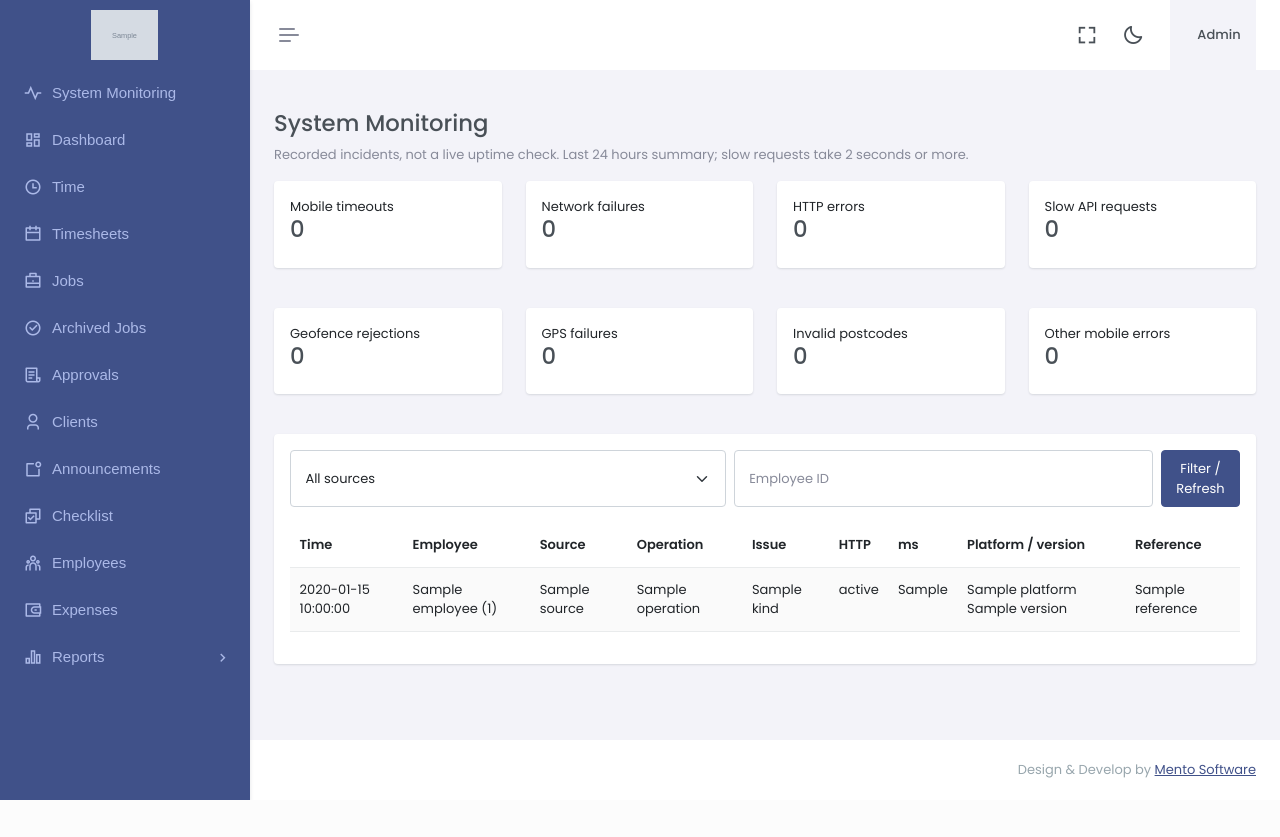
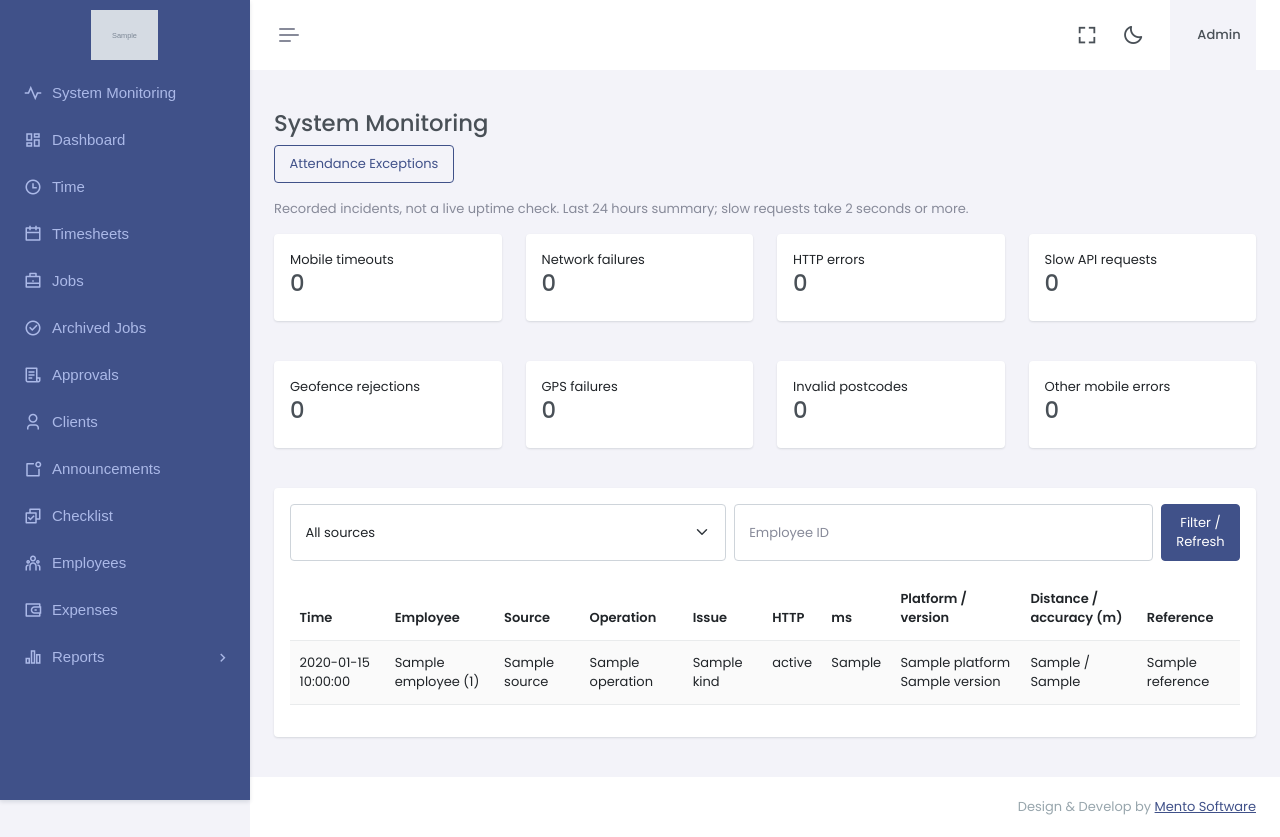
Before and after one commit to mshakil5/tullysmith, a Laravel app: template resources/views/admin/pages/monitoring.blade.php in a window 1280 px wide. Before the commit the page ends 800 px from the top, so only its background shows below. Run offline with Laravel 12, Linux system fonts and the light colour scheme; a user stored in the database is signed in; data comes from the database, SQL or seed files in the repository; tables that the repository leaves empty hold one stand-in row (values such as "Sample post"); the template is opened without the code that fills it: most values are stand-ins (such as "Sample title", 1, 10 or a date in 2020); grey boxes marked "Sample" are stand-in pictures; parts of the project's set-up code (start-up, migrations or seed data) failed here and were passed over; some libraries are stand-ins or nearby versions; some web fonts are replaced.

Commit message:
Implement attendance exception handling and update system monitoring features

```diff
--- a/app/Http/Controllers/Api/DiagnosticsController.php
+++ b/app/Http/Controllers/Api/DiagnosticsController.php
@@ -5,7 +5,7 @@ use App\Services\AppIncident;
 use Illuminate\Http\Request;
 class DiagnosticsController extends Controller {
  public function store(Request $request) {
-  $data=$request->validate(['operation'=>'required|in:dashboard,notifications,attendance,gps,postcode,app_feedback','kind'=>'required|in:timeout,network,error,gps_error,invalid_postcode','platform'=>'nullable|in:ios,android,other','version'=>'nullable|string|max:40','reference'=>'nullable|regex:/^[a-zA-Z0-9-]{8,64}$/D','duration_ms'=>'nullable|integer|min:0|max:600000']);
+  $data=$request->validate(['operation'=>'required|in:dashboard,notifications,attendance,gps,postcode,app_feedback','kind'=>'required|in:timeout,network,error,gps_error,invalid_postcode,geofence_rejected','platform'=>'nullable|in:ios,android,other','version'=>'nullable|string|max:40','reference'=>'nullable|regex:/^[a-zA-Z0-9-]{8,64}$/D','distance_metres'=>'nullable|integer|min:0|max:21000000','accuracy_metres'=>'nullable|integer|min:0|max:21000000','duration_ms'=>'nullable|integer|min:0|max:600000']);
   AppIncident::record($data + ['source'=>'mobile','user_id'=>$request->user()->id]);
   return response()->noContent();
  }
--- a/app/Http/Controllers/Api/TimeController.php
+++ b/app/Http/Controllers/Api/TimeController.php
@@ -130,6 +130,9 @@ class TimeController extends Controller
         $workerId = auth()->id();
         $log      = TimeLog::with('job:id,postcode')->where('worker_id', $workerId)->whereNull('clock_out_at')->latest()->firstOrFail();
 
+        if (\App\Services\AttendanceExceptions::stale($log)) {
+            return response()->json(['message'=>'This attendance needs review. Ask an administrator to confirm your actual finish time before starting another shift.'],422);
+        }
         $locationError = $this->validateJobLocation($log->job?->postcode, $request->lat, $request->lng, 'clock out');
         if ($locationError) return $locationError;
 
@@ -378,7 +381,7 @@ class TimeController extends Controller
 
         $distance = $this->haversine((float) $lat, (float) $lng, $coordinates['lat'], $coordinates['lng']);
         if ($distance > 100) {
-            \App\Services\AppIncident::record(['source'=>'server','operation'=>'attendance','kind'=>'geofence_rejected','user_id'=>auth()->id()]);
+            \App\Services\AppIncident::record(['source'=>'server','operation'=>'attendance','kind'=>'geofence_rejected','user_id'=>auth()->id(),'distance_metres'=>(int)round($distance)]);
             return response()->json([
                 'message' => 'You are ' . round($distance) . 'm away from the job site. You must be within 100m to ' . $action . '. If you forgot, ask an administrator to correct your time log.',
                 'distance_metres' => round($distance),
--- /dev/null
+++ b/resources/views/admin/pages/attendance-exceptions.blade.php
@@ -0,0 +1,6 @@
+@extends('admin.pages.master')
+@section('title','Attendance Exceptions')
+@section('content')
+<div class="container-fluid py-3"><h3>Attendance Exceptions</h3><p>Unreviewed overnight or 12-hour sessions. Confirm actual finish times before payroll. Legitimate overtime may be confirmed here.</p><p>{{ $logs->total() }} records requiring review</p>@foreach($errors->all() as $error)<div class="alert alert-danger">{{ $error }}</div>@endforeach
+@forelse($logs as $log)<div class="card p-3 mb-3"><h5>{{ $log->worker?->name ?? 'Unknown' }} — {{ $log->job?->job_title }}</h5><p>Start: {{ $log->clock_in_at }} | Finish: {{ $log->clock_out_at ?? 'Active' }} | Hours: {{ $log->total_hours ?? '—' }}</p><form method="post" action="{{ route('admin.attendance-exceptions.resolve',$log->id) }}">@csrf<label>Confirmed actual finish (UK time)</label><input required type="datetime-local" name="finish" class="form-control" value="{{ $log->clock_out_at?->format('Y-m-d\TH:i') }}"><label>Reason / evidence</label><textarea required maxlength="1000" name="reason" class="form-control"></textarea><button class="btn btn-primary mt-2">Confirm correction</button></form></div>@empty<p>No unreviewed exceptions.</p>@endforelse{{ $logs->links() }}</div>
+@endsection
--- a/resources/views/admin/pages/monitoring.blade.php
+++ b/resources/views/admin/pages/monitoring.blade.php
@@ -2,11 +2,11 @@
 @section('title','System Monitoring')
 @section('content')
 <div class="container-fluid py-3">
-<h3>System Monitoring</h3><p class="text-muted">Recorded incidents, not a live uptime check. Last 24 hours summary; slow requests take 2 seconds or more.</p>
+<h3>System Monitoring</h3><a class="btn btn-outline-primary mb-3" href="{{ route('admin.attendance-exceptions') }}">Attendance Exceptions</a><p class="text-muted">Recorded incidents, not a live uptime check. Last 24 hours summary; slow requests take 2 seconds or more.</p>
 <div class="row">@foreach(['timeout'=>'Mobile timeouts','network'=>'Network failures','http_error'=>'HTTP errors','slow_request'=>'Slow API requests','geofence_rejected'=>'Geofence rejections','gps_error'=>'GPS failures','invalid_postcode'=>'Invalid postcodes','error'=>'Other mobile errors'] as $key=>$label)
 <div class="col-md-3 mb-3"><div class="card p-3"><span>{{ $label }}</span><h3>{{ $counts[$key] ?? 0 }}</h3></div></div>@endforeach</div>
 <div class="card p-3"><form method="get" class="d-flex gap-2 mb-3"><select name="source" class="form-select"><option value="">All sources</option>@foreach(['mobile','server'] as $source)<option value="{{ $source }}" @selected(request('source')===$source)>{{ ucfirst($source) }}</option>@endforeach</select><input class="form-control" name="user_id" type="number" placeholder="Employee ID" value="{{ request('user_id') }}"><button class="btn btn-primary">Filter / Refresh</button></form>
-<div class="table-responsive"><table class="table table-striped"><thead><tr><th>Time</th><th>Employee</th><th>Source</th><th>Operation</th><th>Issue</th><th>HTTP</th><th>ms</th><th>Platform / version</th><th>Reference</th></tr></thead><tbody>
-@forelse($events as $e)<tr><td>{{ $e->created_at }}</td><td>{{ $e->employee ?? 'Unknown' }} ({{ $e->user_id ?? '-' }})</td><td>{{ $e->source }}</td><td>{{ $e->operation }}</td><td>{{ $e->kind }}</td><td>{{ $e->status }}</td><td>{{ $e->duration_ms }}</td><td>{{ $e->platform }} {{ $e->version }}</td><td>{{ $e->reference }}</td></tr>@empty<tr><td colspan="9">No recorded incidents. This does not establish that all services are healthy.</td></tr>@endforelse
+<div class="table-responsive"><table class="table table-striped"><thead><tr><th>Time</th><th>Employee</th><th>Source</th><th>Operation</th><th>Issue</th><th>HTTP</th><th>ms</th><th>Platform / version</th><th>Distance / accuracy (m)</th><th>Reference</th></tr></thead><tbody>
+@forelse($events as $e)<tr><td>{{ $e->created_at }}</td><td>{{ $e->employee ?? 'Unknown' }} ({{ $e->user_id ?? '-' }})</td><td>{{ $e->source }}</td><td>{{ $e->operation }}</td><td>{{ $e->kind }}</td><td>{{ $e->status }}</td><td>{{ $e->duration_ms }}</td><td>{{ $e->platform }} {{ $e->version }}</td><td>{{ $e->distance_metres ?? '—' }} / {{ $e->accuracy_metres ?? '—' }}</td><td>{{ $e->reference }}</td></tr>@empty<tr><td colspan="10">No recorded incidents. This does not establish that all services are healthy.</td></tr>@endforelse
 </tbody></table></div>{{ $events->links() }}</div></div>
 @endsection
--- a/routes/admin.php
+++ b/routes/admin.php
@@ -18,6 +18,8 @@ use App\Http\Controllers\HomeController;
 use Illuminate\Support\Facades\Route;
 
 Route::group(['prefix' => 'admin/', 'middleware' => ['auth', 'is_admin', 'permission.check']], function () {
+    Route::get('/attendance-exceptions', [\App\Http\Controllers\Admin\AttendanceExceptionController::class,'index'])->name('admin.attendance-exceptions');
+    Route::post('/attendance-exceptions/{id}', [\App\Http\Controllers\Admin\AttendanceExceptionController::class,'resolve'])->name('admin.attendance-exceptions.resolve');
     Route::get('/monitoring', [\App\Http\Controllers\Admin\MonitoringController::class, 'index'])->name('admin.monitoring');
     Route::get('/dashboard', [HomeController::class, 'adminHome'])->name('admin.dashboard');
     Route::get('/dashboard/assignment-data', [HomeController::class, 'assignmentData'])->name('assignment.data');
```
Also changed, not shown: app/Http/Controllers/Admin/AttendanceExceptionController.php (added, +13 -0 lines), app/Services/AttendanceExceptions.php (added, +11 -0 lines), database/migrations/2026_11_26_000001_reliability_v2.php (added), 1 other file.
